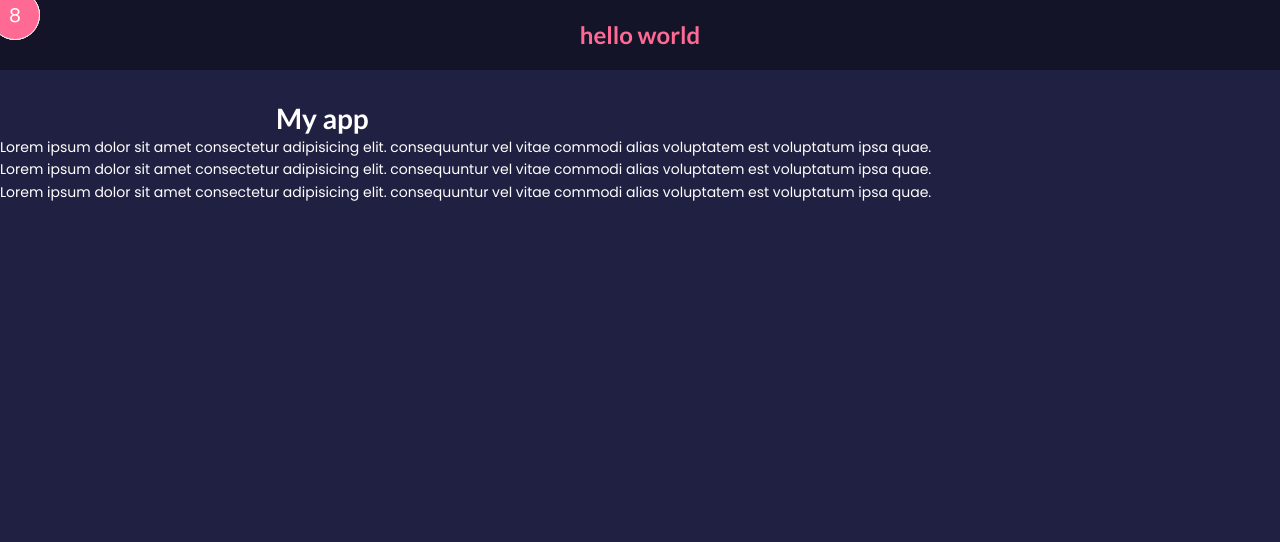
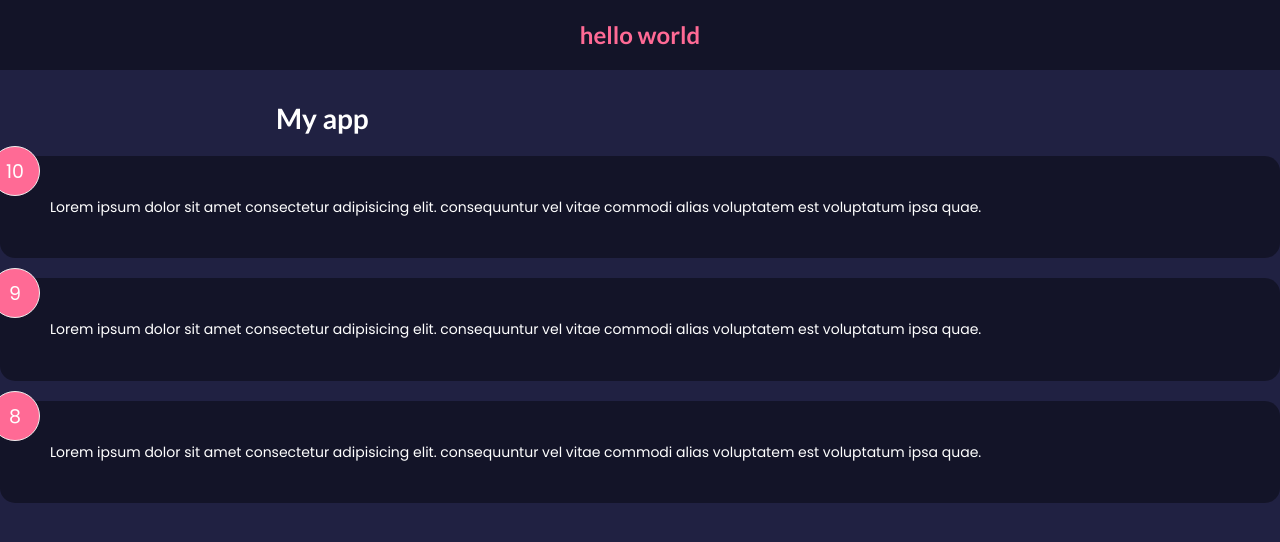
Before and after one commit to oliveroliverio/ud-brad-traversy-react-front-to-back-2022, a React (Create React App) app: page / in a window 1280 px wide. Shown: the top 542 px of the page. Built offline with nearby package versions, Linux system fonts and the light colour scheme.

Commit message:
01 conditional styling of reverse card

```diff
--- a/src/components/FeedbackItem.js
+++ b/src/components/FeedbackItem.js
@@ -2,7 +2,7 @@
 
 function FeedbackItem({ item }) {
   return (
-    <Card>
+    <Card reverse={true}>
       <div className="num-display">{item.rating}</div>
       <div className="text-display">{item.text}</div>
     </Card>
--- a/src/components/shared/Card.js
+++ b/src/components/shared/Card.js
@@ -1,7 +1,7 @@
 import React from "react";
 
-function Card({ children }) {
-  return <div> {children} </div>;
+function Card({ children, reverse }) {
+  return <div className={`card ${reverse ? 'reverse' : ''}`}> {children} </div>;
 }
 
 export default Card;
```
